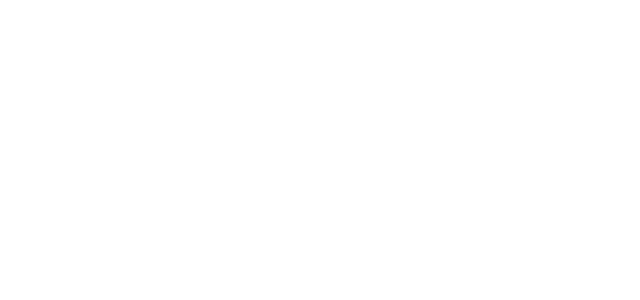
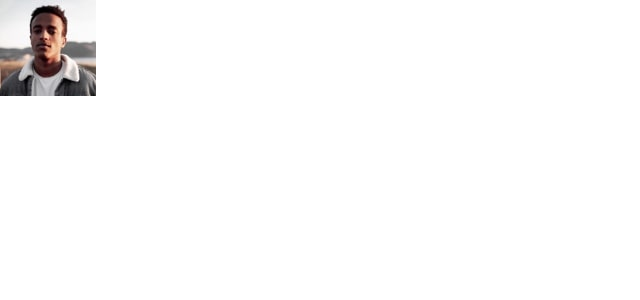
Before and after one commit to md-abid-hussain/profile-card-component, a React (Vite) app: page / in a window 1280 px wide. Shown: the top 300 px of the page, without its empty margins (0-640 px from the left). Built offline with nearby package versions, Linux system fonts and the light colour scheme.

Commit message:
added header background and image

```diff
--- a/src/components/Profile.tsx
+++ b/src/components/Profile.tsx
@@ -1,7 +1,15 @@
-
+import pattern from '../assets/images/bg-pattern-card.svg'
+import profileImage from '../assets/images/image-victor.jpg'
 const Profile = () => {
     return (
-        <div className="h-[140px] bg-slate-950"></div>
+        <div>
+            <div className="h-[140px] min-w-[350px]" style={{ backgroundImage: `url(${pattern})` }}></div>
+            <section>
+                <figure>
+                    <img src={profileImage} alt="profile-image" className='mx-auto rounded-full -translate-y-1/2 border-[4px]' />
+                </figure>
+            </section>
+        </div>
     )
 }
 
```
